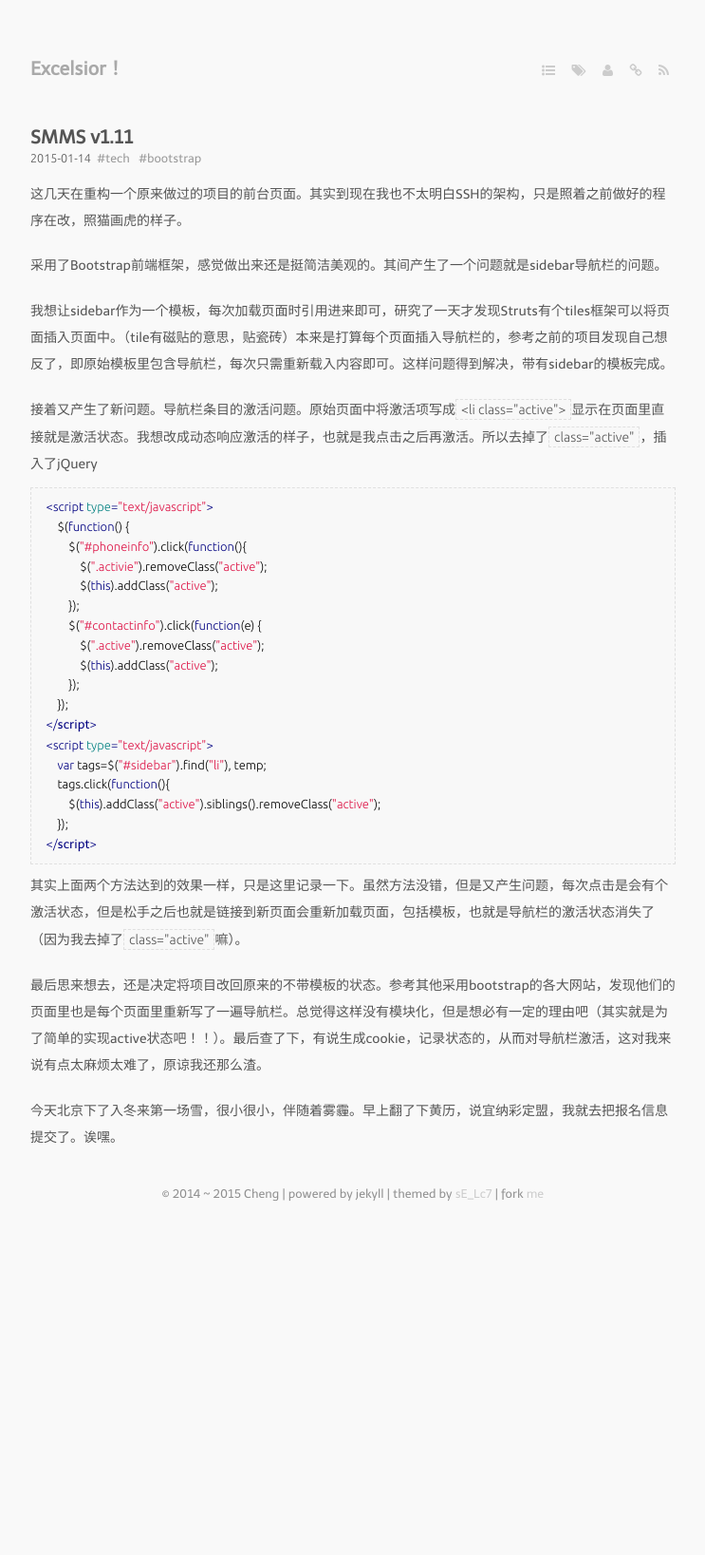
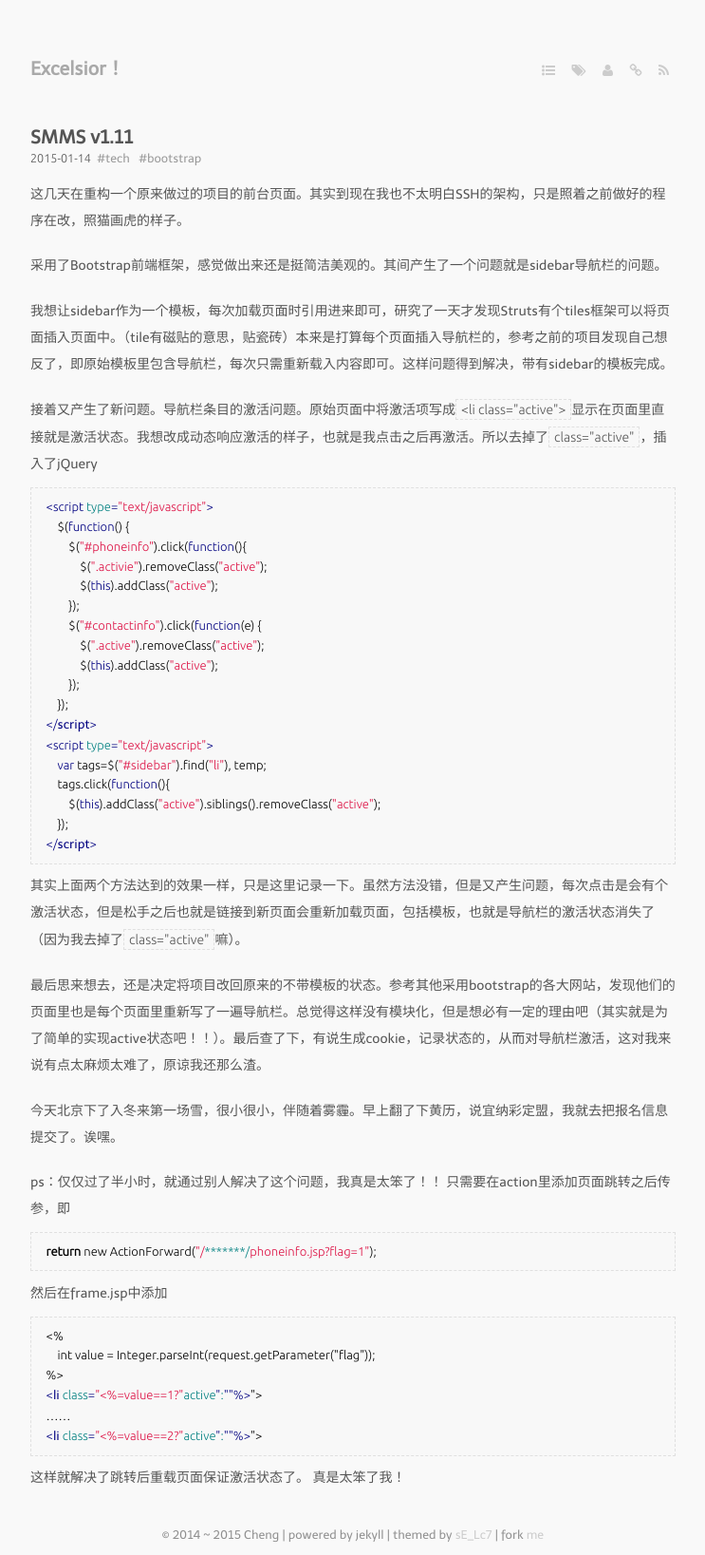
Before and after one commit to seLc7/seLc7.github.io, a Jekyll site: the page built from _posts/2015-01-14-smms1.11.md, in a window 1280 px wide. Shown: the whole page at 95% size, without its empty margins (268-1011 px from the left). Built offline with Jekyll 4.4.1, drawn with Linux system fonts in a browser that asks for light colours; Markdown is read by kramdown in place of the engine named in the settings; comment, search, counter and statistics services are not loaded; before the commit the page ends 1278 px from its top, so only the background shows below that.

Commit message:
smms1.11
add

```diff
--- a/_posts/2015-01-14-smms1.11.md
+++ b/_posts/2015-01-14-smms1.11.md
@@ -38,3 +38,21 @@ tags:
 最后思来想去，还是决定将项目改回原来的不带模板的状态。参考其他采用bootstrap的各大网站，发现他们的页面里也是每个页面里重新写了一遍导航栏。总觉得这样没有模块化，但是想必有一定的理由吧（其实就是为了简单的实现active状态吧！！）。最后查了下，有说生成cookie，记录状态的，从而对导航栏激活，这对我来说有点太麻烦太难了，原谅我还那么渣。
 
 今天北京下了入冬来第一场雪，很小很小，伴随着雾霾。早上翻了下黄历，说宜纳彩定盟，我就去把报名信息提交了。诶嘿。
+
+
+ps：仅仅过了半小时，就通过别人解决了这个问题，我真是太笨了！！
+只需要在action里添加页面跳转之后传参，即
+
+    return new ActionForward("/*******/phoneinfo.jsp?flag=1");
+
+然后在frame.jsp中添加
+
+    <%
+        int value = Integer.parseInt(request.getParameter("flag"));
+    %>
+    <li class="<%=value==1?"active":""%>">
+    ……
+    <li class="<%=value==2?"active":""%>">
+
+这样就解决了跳转后重载页面保证激活状态了。
+真是太笨了我！
```
